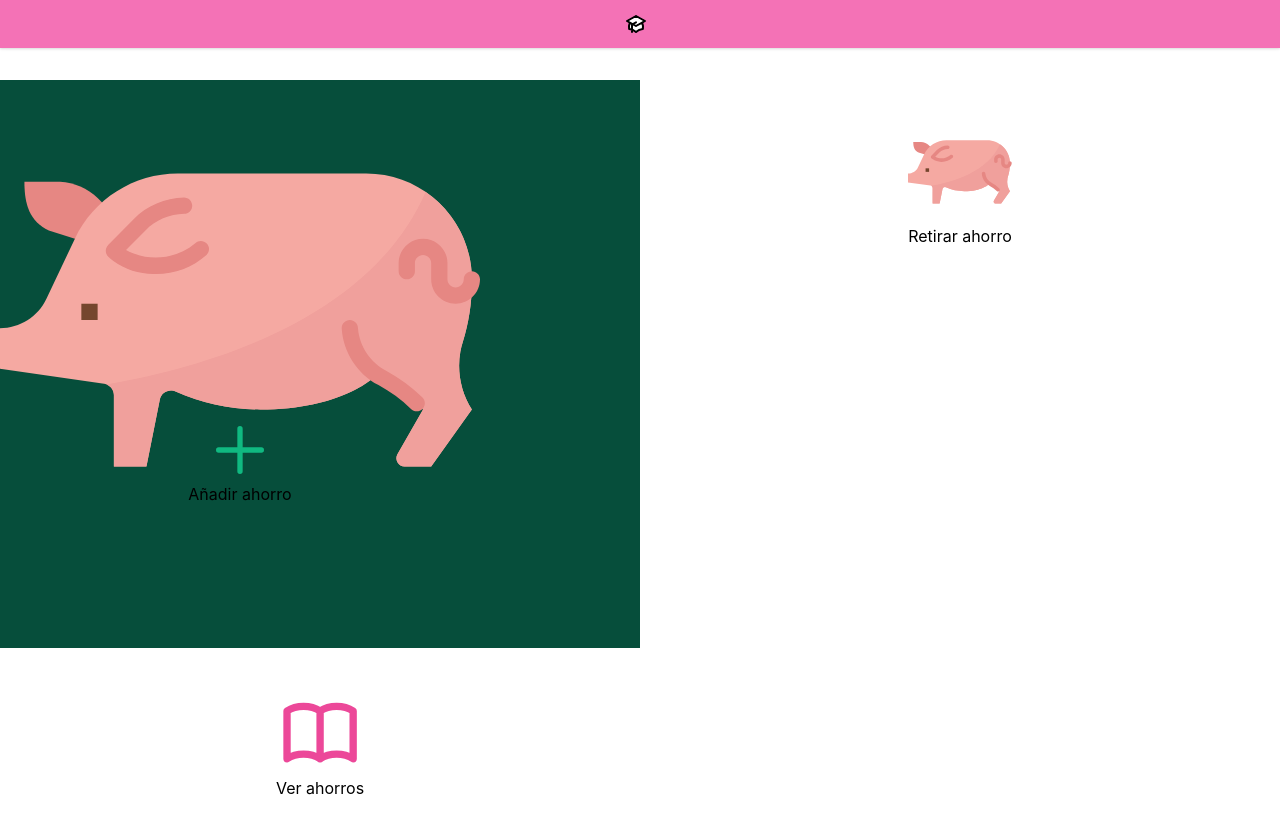
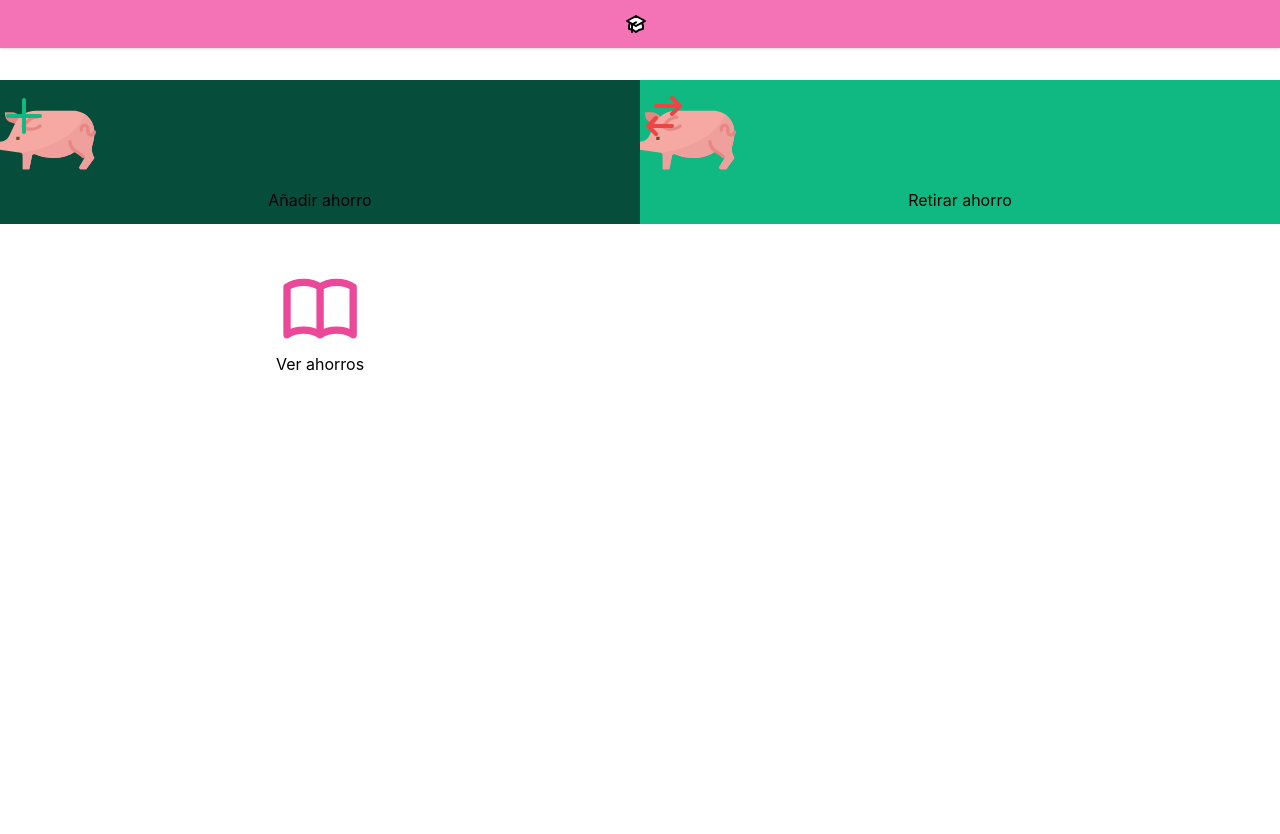
Before and after one commit to rigobertoalag/ahorros-ds, a React (Create React App) app: page /home in a window 1280 px wide. Shown: the top 834 px of the page. After the commit the page ends 800 px from the top, so only its background shows below. Built offline with nearby package versions, Linux system fonts and the light colour scheme; the HTML template or start-up script is replaced by a standard one.

Commit message:
Save changes 04/06

```diff
--- a/src/pages/AddViewPage.js
+++ b/src/pages/AddViewPage.js
@@ -5,21 +5,21 @@ import { PresentationChartBarIcon, BookOpenIcon, PlusIcon, SwitchHorizontalIcon
 
 export default function AddViewPage() {
     return (
-        <div class="grid grid-cols-2 justify-items-center mt-20 table-auto">
-            <div className="bg-green-900 w-full">
+        <div class="grid grid-cols-2 mt-20 justify-items-center">
+
+            <div className="bg-green-900 w-full h-full py-3 text-center">
                 <Link to="/add-ahorro">
-                    <div className="w-3/4 h-3/4 grid grid-cols-1 justify-items-center">
-                        <Pork />
-                        <PlusIcon className="h-16 text-green-500" />
-                        Añadir ahorro
-                </div>
+                    <PlusIcon className="h-12 text-green-500 absolute" />
+                    <Pork className="max-h-24" />
+                    <p>Añadir ahorro</p>
                 </Link>
             </div>
-            <div className="my-10">
+
+            <div className="bg-green-500 w-full h-full py-3 text-center">
                 <Link to="/rmv-ahorro">
-                    <Pork />
-                    {/*<SwitchHorizontalIcon className="absolute top-32 right-40 h-12 text-red-500" />*/}
-                    Retirar ahorro
+                    <SwitchHorizontalIcon className="h-12 text-red-500 absolute" />
+                    <Pork className="max-h-24" />
+                        Retirar ahorro
                 </Link>
             </div>
 
```
